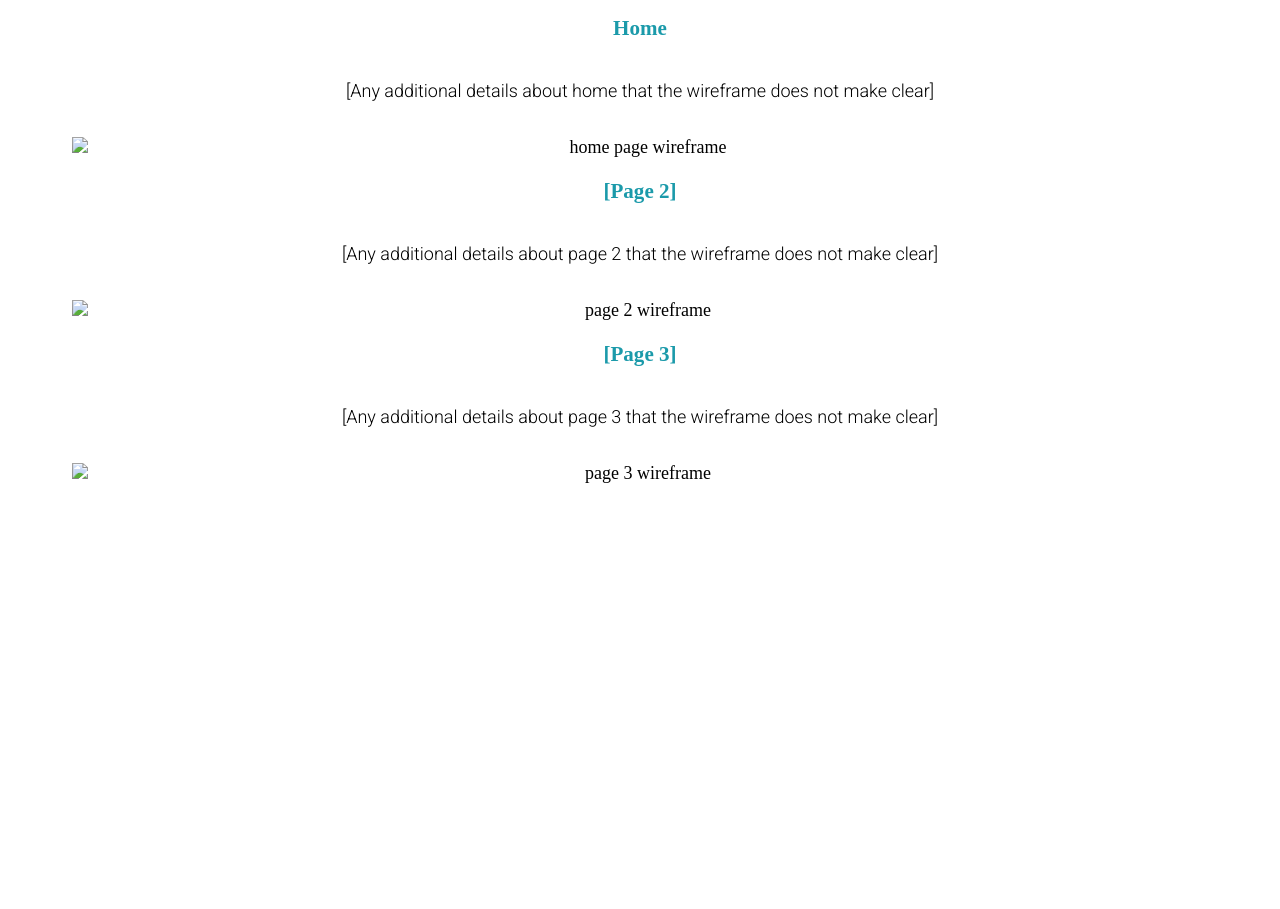
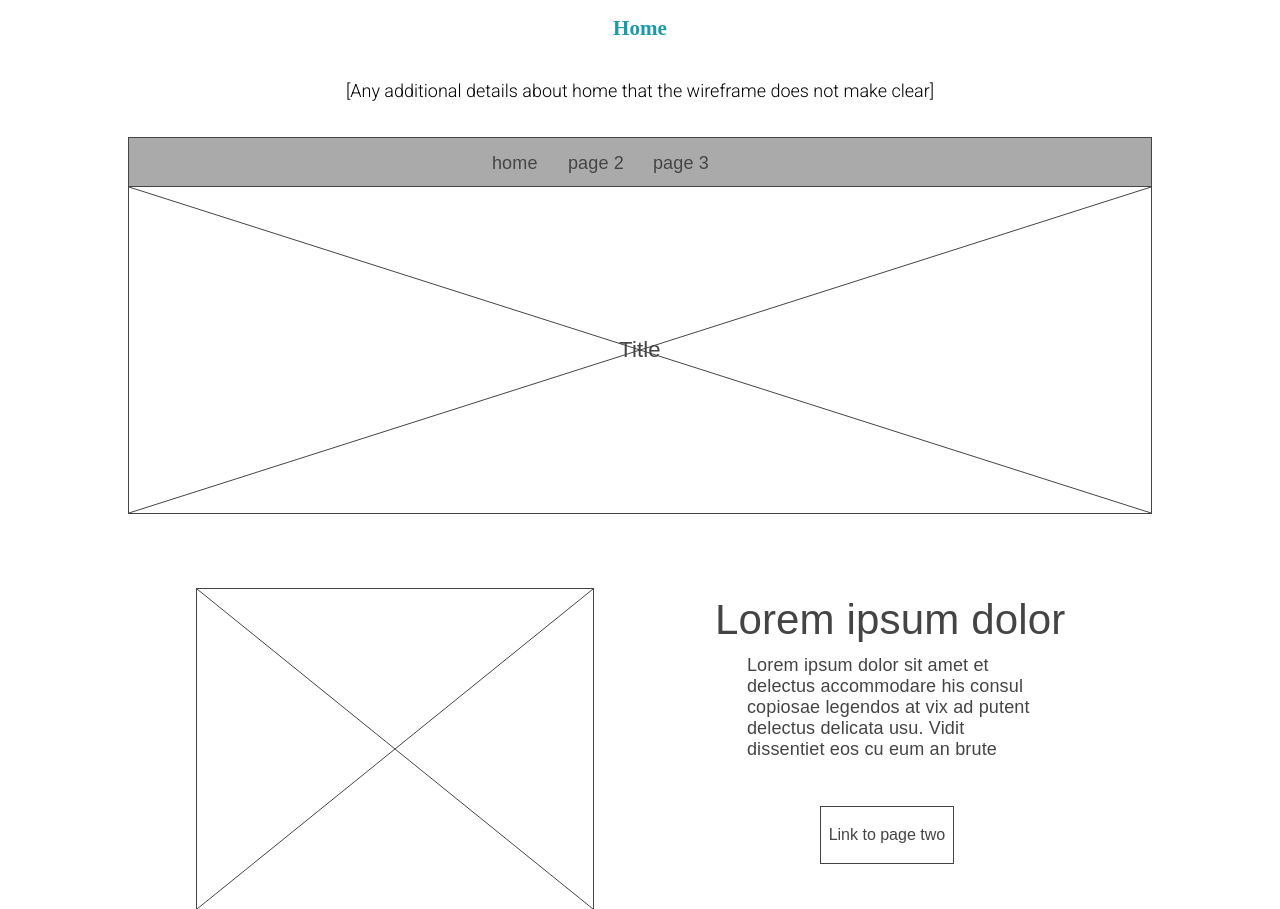
Before and after one commit to Bdpetersen/cooking, a plain HTML site: page site-plan.html in a window 1280 px wide. Shown: the part 7120-8029 px from the top of the page. Before the commit the page ends 7676 px from the top, so only its background shows below. Drawn offline with Linux system fonts and the light colour scheme; a web font is replaced by a local one.

Commit message:
added wireframes

```diff
--- a/site-plan.html
+++ b/site-plan.html
@@ -189,19 +189,19 @@
       <p>
         [Any additional details about home that the wireframe does not make clear]
       </p>
-      <img src="#" alt="home page wireframe">
+      <img src="images/home.png" alt="home page wireframe">
 
       <h3>[Page 2]</h3>
       <p>
         [Any additional details about page 2 that the wireframe does not make clear]
       </p>
-      <img src="#" alt="page 2 wireframe">
+      <img src="images/page2.png" alt="page 2 wireframe">
 
       <h3>[Page 3]</h3>
       <p>
         [Any additional details about page 3 that the wireframe does not make clear]
       </p>
-      <img src="#" alt="page 3 wireframe">
+      <img src="images/page3.png" alt="page 3 wireframe">
     </main>
   </body>
 
```
Also changed, not shown: images/home.png (added), images/page2.png (added), images/page3.png (added).
